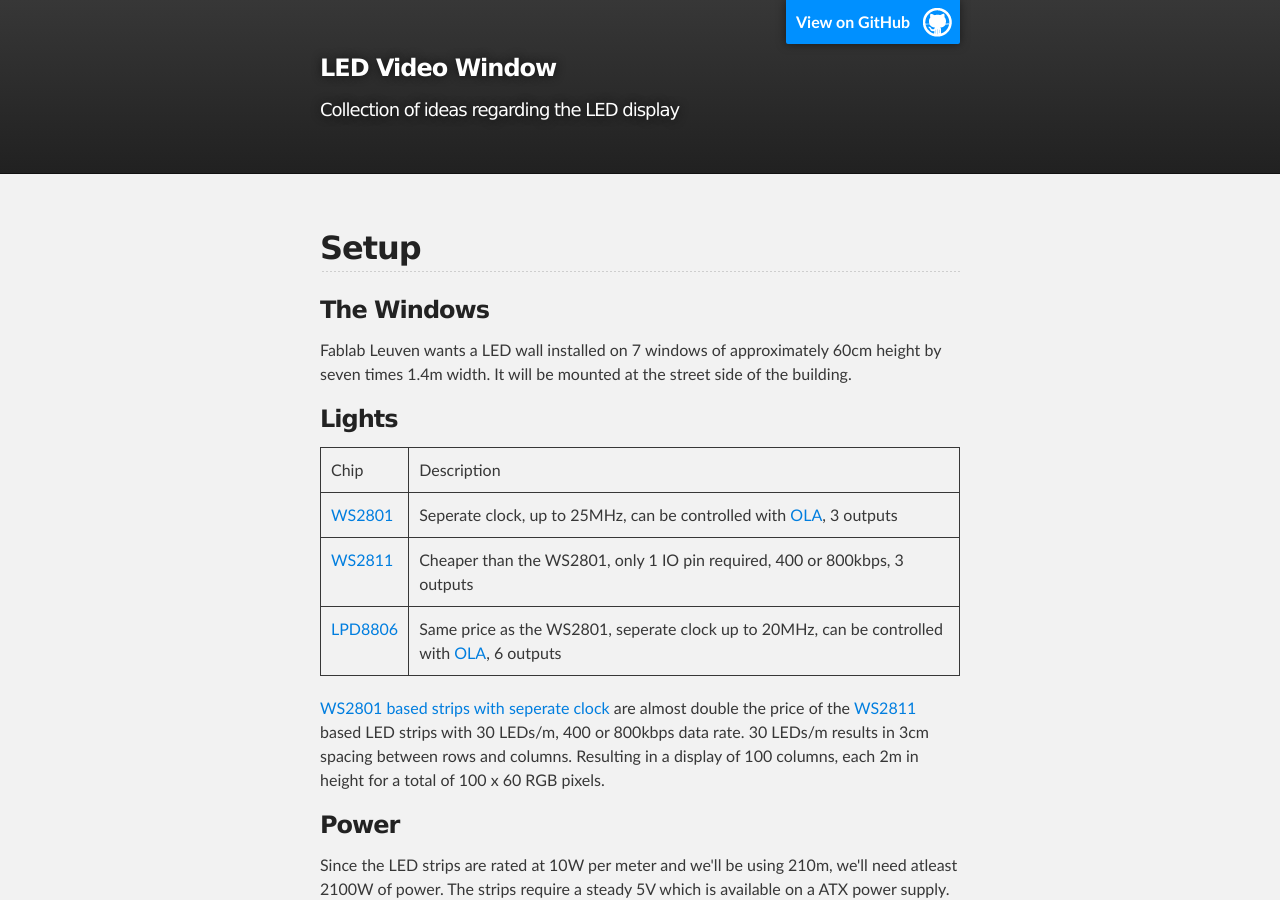
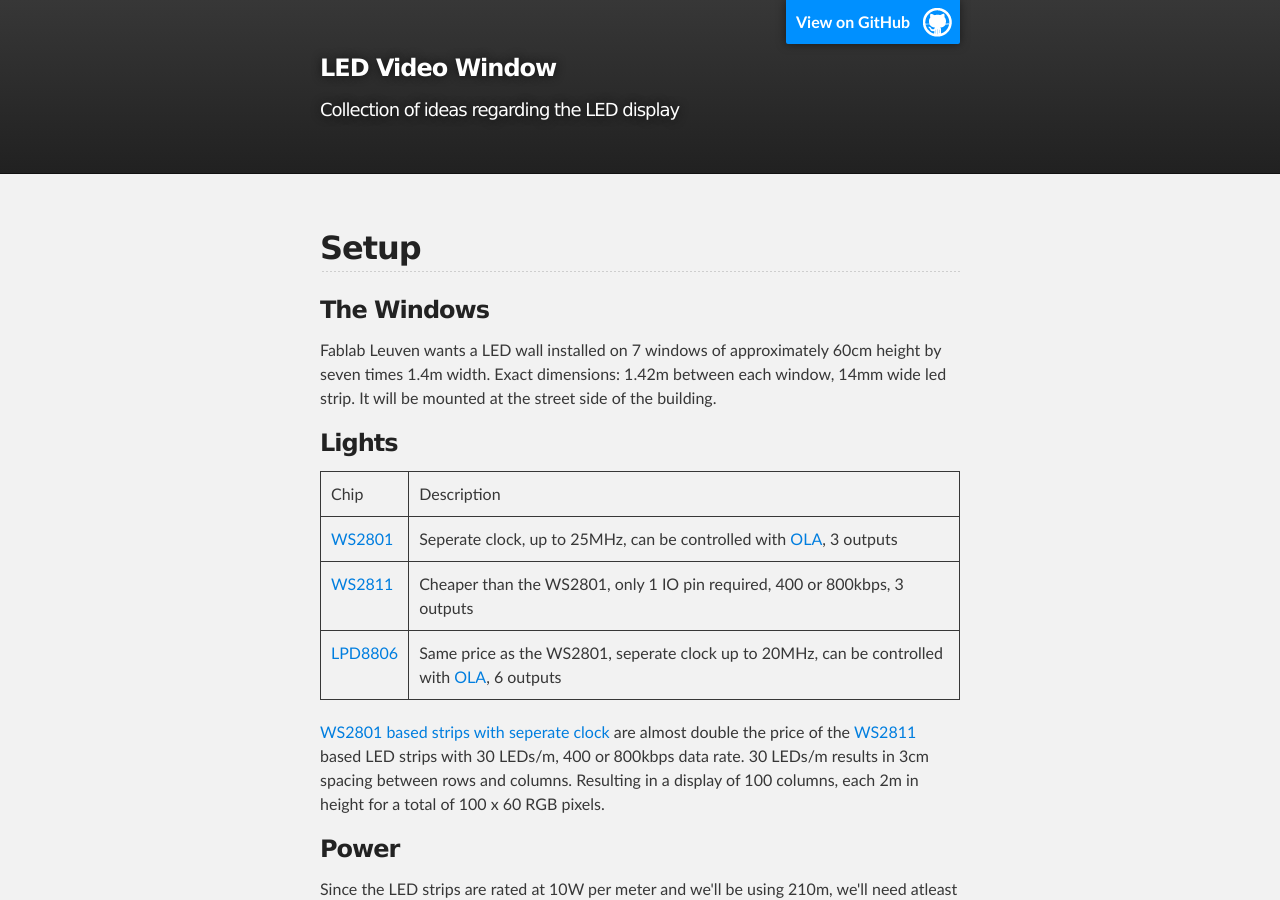
Before and after one commit to area3001/area3001.github.io, a Jekyll site: the page built from projects/video_window/index.html, in a window 1280 px wide and 900 px high. Built offline with Jekyll 4.4.1, drawn with Linux system fonts in a browser that asks for light colours; Markdown is read by kramdown in place of the engine named in the settings.

Commit message:
Update index.html

```diff
--- a/projects/video_window/index.html
+++ b/projects/video_window/index.html
@@ -11,6 +11,7 @@ published: true
 
 <h3>The Windows</h3>
 <p>Fablab Leuven wants a LED wall installed on 7 windows of approximately 60cm height by seven times 1.4m width.
+  Exact dimensions: 1.42m between each window, 14mm wide led strip.
   It will be mounted at the street side of the building.
 </p>
 
```
